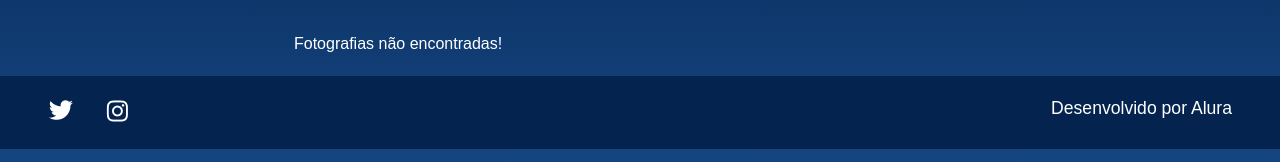
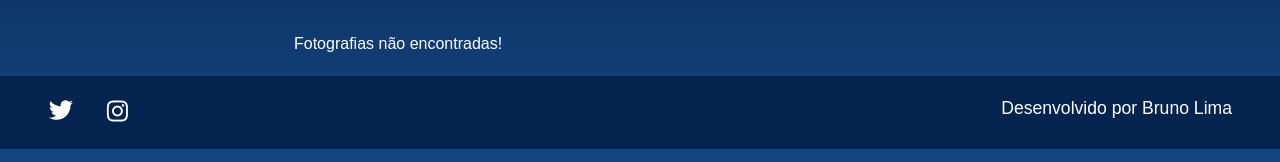
Before and after one commit to sdzephyrx/space_lens, a Django app: page / in a window 1280 px wide. Shown: the part 638-800 px from the top of the page. Run offline with Django 4.2, Linux system fonts and the light colour scheme; the visitor is signed in with stand-in values (Sample User, id 1); data that the repository does not hold is empty.

Commit message:
rename do projeto

```diff
--- a/templates/partials/_footer.html
+++ b/templates/partials/_footer.html
@@ -8,5 +8,5 @@
             <img src="{%static 'assets/ícones/1x/instagram.png'%}" alt="ícone instagram">
         </a>
     </div>
-    <p class="rodape__texto">Desenvolvido por Alura</p>
+    <p class="rodape__texto">Desenvolvido por Bruno Lima</p>
 </footer>
--- a/templates/shared/base.html
+++ b/templates/shared/base.html
@@ -6,7 +6,7 @@
     <meta charset="UTF-8">
     <meta http-equiv="X-UA-Compatible" content="IE=edge">
     <meta name="viewport" content="width=device-width, initial-scale=1.0">
-    <title>Alura Space</title>
+    <title>Space Lens</title>
     <link rel="preconnect" href="https://fonts.googleapis.com">
     <link rel="preconnect" href="https://fonts.gstatic.com" crossorigin>
     <link href="https://fonts.googleapis.com/css2?family=Poppins:wght@400;500;600&display=swap" rel="stylesheet">
```
Also changed, not shown: README.md.
